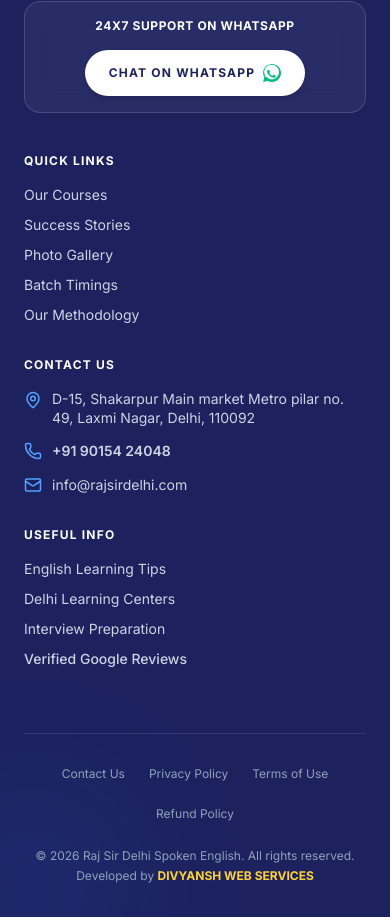
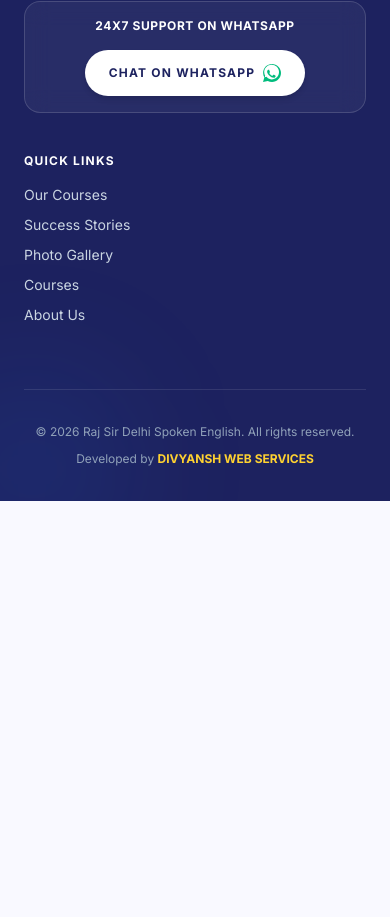
Before and after one commit to shreeelecticautomobiles-ui/Raj-Sir-Delhi, a React (Vite) app: page /courses in a window 390 px wide. Shown: the part 5650-6567 px from the top of the page. After the commit the page ends 6151 px from the top, so only its background shows below. Built offline with nearby package versions, Linux system fonts and the light colour scheme.

Commit message:
refactor: simplify footer layout and hero overlay
Adjust the footer grid to a flex layout for better responsiveness and remove redundant content from the hero slider overlay.

```diff
--- a/src/components/Footer.tsx
+++ b/src/components/Footer.tsx
@@ -85,10 +85,10 @@
               </div>
 
               {/* Navigation columns */}
-              <div className="grid grid-cols-1 sm:grid-cols-3 gap-8 text-left">
+              <div className="flex flex-wrap gap-8 text-left">
 
                 {/* Quick Links */}
-                <div className="space-y-4">
+                <div className="space-y-4 min-w-[200px]">
                   <h3 className="font-sans font-bold text-white tracking-widest text-xs uppercase">Quick Links</h3>
                   <ul className="space-y-2.5 text-sm text-slate-300">
                     <li>
@@ -101,50 +101,10 @@
                       <Link to="/gallery" className="hover:text-blue-400 transition-colors">Photo Gallery</Link>
                     </li>
                     <li>
-                      <Link to="/courses" className="hover:text-blue-400 transition-colors">Batch Timings</Link>
+                      <Link to="/courses" className="hover:text-blue-400 transition-colors">Courses </Link>
                     </li>
                     <li>
-                      <Link to="/about" className="hover:text-blue-400 transition-colors">Our Methodology</Link>
-                    </li>
-                  </ul>
-                </div>
-
-                {/* Contact Us */}
-                <div className="space-y-4">
-                  <h3 className="font-sans font-bold text-white tracking-widest text-xs uppercase">Contact Us</h3>
-                  <ul className="space-y-3.5 text-sm text-slate-300">
-                    <li className="flex items-start gap-2.5">
-                      <MapPin className="h-4.5 w-4.5 text-blue-400 shrink-0 mt-0.5" />
-                      <span className="leading-snug">D-15, Shakarpur Main market Metro pilar no. 49, Laxmi Nagar, Delhi, 110092</span>
-                    </li>
-                    <li className="flex items-center gap-2.5">
-                      <Phone className="h-4.5 w-4.5 text-blue-400 shrink-0" />
-                      <a href="tel:+919015424048" className="hover:text-blue-400 transition-colors font-semibold">+91 90154 24048</a>
-                    </li>
-                    <li className="flex items-center gap-2.5">
-                      <Mail className="h-4.5 w-4.5 text-blue-400 shrink-0" />
-                      <a href="mailto:info@rajsirdelhi.com" className="hover:text-blue-400 transition-colors">info@rajsirdelhi.com</a>
-                    </li>
-                  </ul>
-                </div>
-
-                {/* Useful Info */}
-                <div className="space-y-4">
-                  <h3 className="font-sans font-bold text-white tracking-widest text-xs uppercase">
-                    {showSeoColumn ? 'Resources' : 'Useful Info'}
-                  </h3>
-                  <ul className="space-y-2.5 text-sm text-slate-300">
-                    <li>
-                      <a href="#" className="hover:text-blue-400 transition-colors">English Learning Tips</a>
-                    </li>
-                    <li>
-                      <a href="#" className="hover:text-blue-400 transition-colors">Delhi Learning Centers</a>
-                    </li>
-                    <li>
-                      <a href="#" className="hover:text-blue-400 transition-colors">Interview Preparation</a>
-                    </li>
-                    <li>
-                      <Link to="/reviews" className="hover:text-blue-400 transition-colors font-medium">Verified Google Reviews</Link>
+                      <Link to="/about" className="hover:text-blue-400 transition-colors">About Us </Link>
                     </li>
                   </ul>
                 </div>
@@ -157,16 +117,11 @@
 
           {/* Bottom Bar */}
           <div id="footer-bottom-bar" className="mt-16 pt-8 border-t border-white/10 flex flex-col sm:flex-row justify-between items-center gap-6">
-            <div className="flex flex-wrap justify-center sm:justify-start gap-6 text-xs text-slate-400">
-              <a href="#" className="hover:text-white transition-colors">Contact Us</a>
-              <a href="#" className="hover:text-white transition-colors">Privacy Policy</a>
-              <a href="#" className="hover:text-white transition-colors">Terms of Use</a>
-              <a href="#" className="hover:text-white transition-colors">Refund Policy</a>
-            </div>
+            <div className="hidden"></div>
 
-            <p className="text-xs text-slate-400 text-center sm:text-right leading-relaxed">
-              © {new Date().getFullYear()} Raj Sir Delhi Spoken English. All rights reserved.
-              <span className="block sm:inline sm:ml-2">
+            <p className="text-xs text-slate-400 text-center sm:text-right leading-relaxed w-full sm:text-left flex flex-col sm:flex-row sm:justify-between items-center gap-2">
+              <span>© {new Date().getFullYear()} Raj Sir Delhi Spoken English. All rights reserved.</span>
+              <span>
                 Developed by{' '}
                 <a
                   href="https://www.divyanshwebservices.in/"
--- a/src/pages/Home.tsx
+++ b/src/pages/Home.tsx
@@ -488,26 +488,9 @@
 
                   {/* Bottom details overlay (Glassmorphism card) */}
                   <div className="absolute bottom-6 left-6 right-6 z-10">
-                    <div className="backdrop-blur-xl bg-black/45 border border-white/10 rounded-2xl p-5 text-left space-y-2 shadow-2xl">
-                      <AnimatePresence mode="wait">
-                        <motion.div
-                          key={activeSlide}
-                          initial={{ opacity: 0, y: 15 }}
-                          animate={{ opacity: 1, y: 0 }}
-                          exit={{ opacity: 0, y: -15 }}
-                          transition={{ duration: 0.6, ease: [0.16, 1, 0.3, 1] }}
-                        >
-                          <h4 className="font-sans font-black text-white text-base sm:text-lg leading-tight tracking-tight">
-                            {heroSlides[activeSlide].title}
-                          </h4>
-                          <p className="text-white/80 text-xs sm:text-sm leading-relaxed mt-1">
-                            {heroSlides[activeSlide].description}
-                          </p>
-                        </motion.div>
-                      </AnimatePresence>
-
+                    <div className="backdrop-blur-xl bg-black/45 border border-white/10 rounded-2xl p-4 text-left shadow-2xl">
                       {/* Slide Selector Indicators & Counter */}
-                      <div className="flex items-center gap-2 pt-3 border-t border-white/10 mt-3 justify-between">
+                      <div className="flex items-center gap-2 justify-between">
                         <div className="flex gap-1.5">
                           {heroSlides.map((_, idx) => (
                             <button
```
